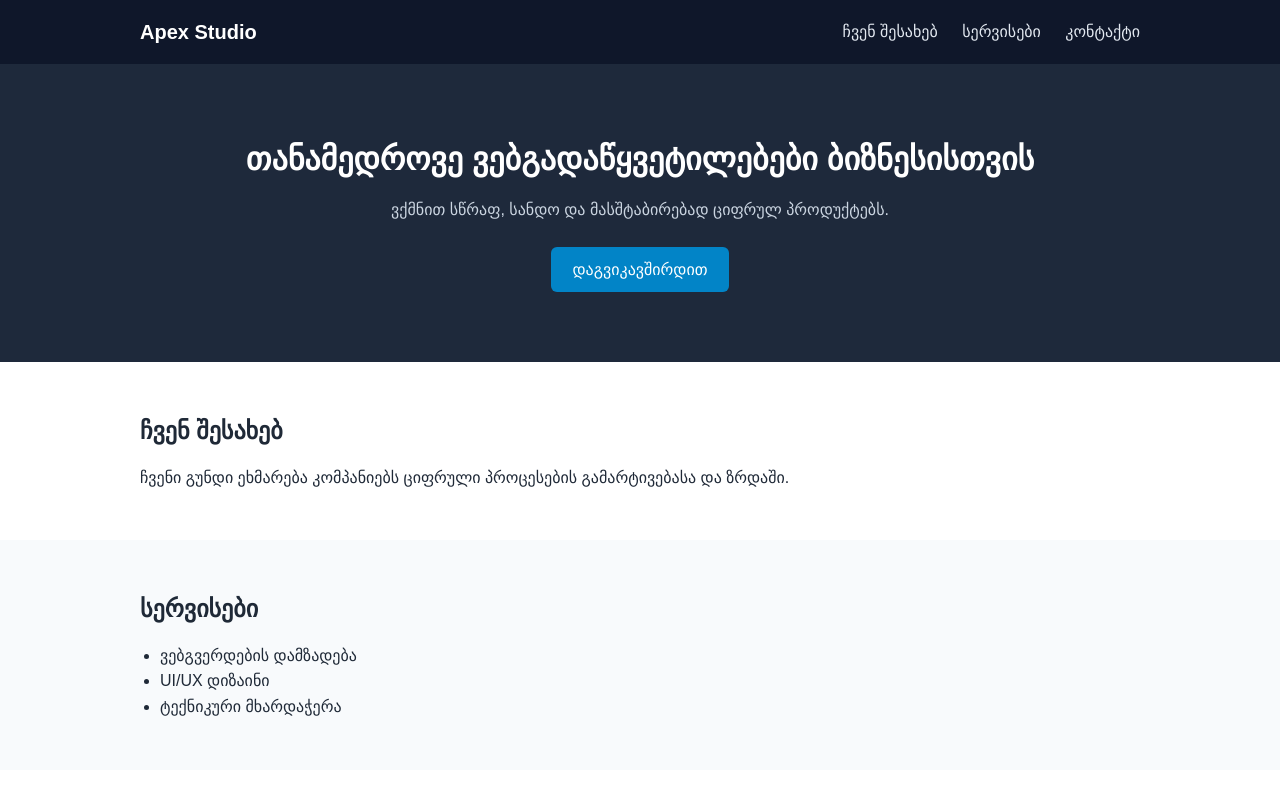
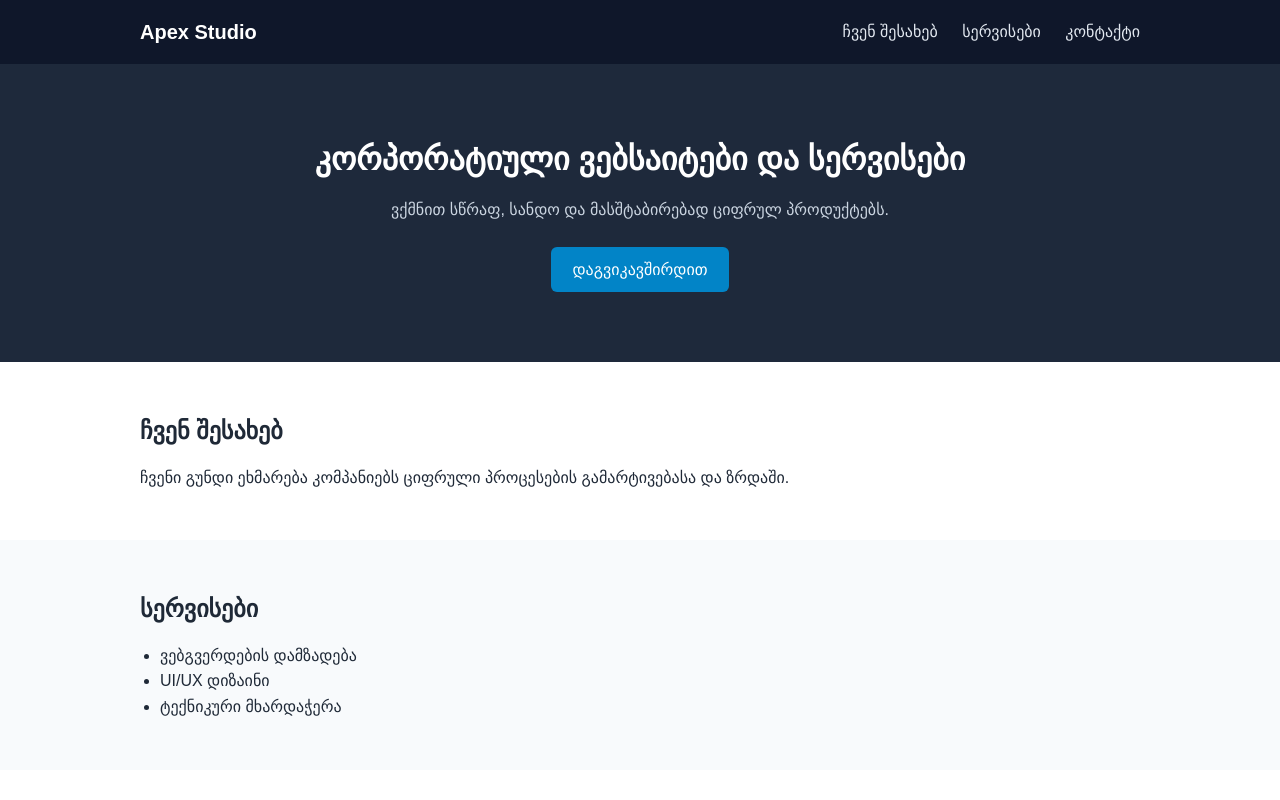
Before and after one commit to ljanelidze007-sudo/corporate-landing-git-workflow, a plain HTML site: page index.html in a window 1280 px wide. Shown: the top 800 px of the page. Drawn offline with Linux system fonts and the light colour scheme.

Commit message:
feat: update hero title on main branch

```diff
--- a/index.html
+++ b/index.html
@@ -21,7 +21,7 @@
   <main>
     <section class="hero">
       <div class="container">
-        <h1>თანამედროვე ვებგადაწყვეტილებები ბიზნესისთვის</h1>
+        <h1>კორპორატიული ვებსაიტები და სერვისები</h1>
         <p>ვქმნით სწრაფ, სანდო და მასშტაბირებად ციფრულ პროდუქტებს.</p>
         <a href="#contact" class="btn">დაგვიკავშირდით</a>
       </div>
```
